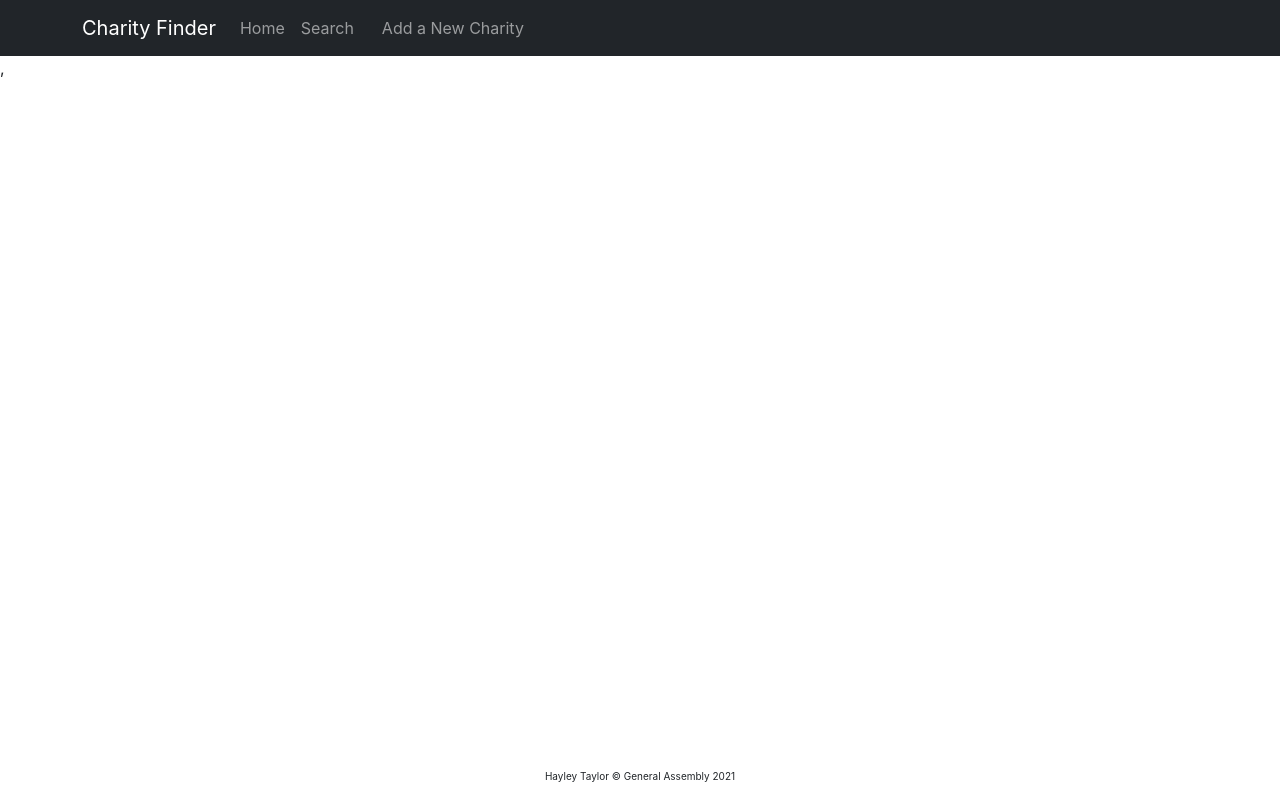
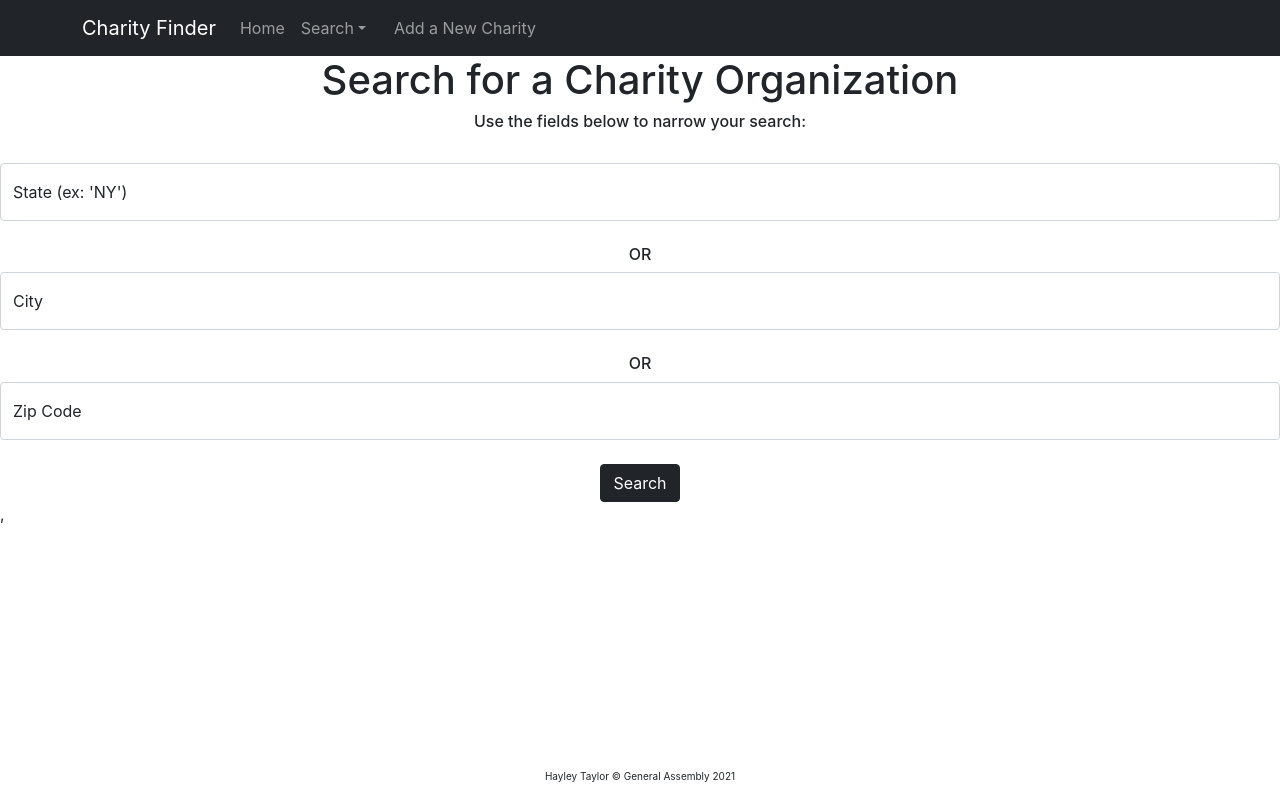
Before and after one commit to hayleytaylor29/Project4-Capstone, a React (Create React App) app in the folder charity_finder/frontend/: page /regionsearch in a window 1280 px wide. Built offline with nearby package versions, Linux system fonts and the light colour scheme.

Commit message:
building more of the backend, working on api call

```diff
--- a/charity_finder/frontend/public/index.html
+++ b/charity_finder/frontend/public/index.html
@@ -15,6 +15,7 @@
   integrity="sha384-EVSTQN3/azprG1Anm3QDgpJLIm9Nao0Yz1ztcQTwFspd3yD65VohhpuuCOmLASjC"
   crossorigin="anonymous"
 />
+
     <title>Charity Finder</title>
   </head>
   <body>
--- a/charity_finder/frontend/src/App.js
+++ b/charity_finder/frontend/src/App.js
@@ -3,7 +3,9 @@ import { Route, Switch } from 'react-router-dom';
 import Navigation from './components/navigation';
 import Home from './pages/home';
 import Footer from './components/footer';
-import Search from './pages/search';
+import OrgSearch from './pages/orgSearch.js';
+import RegionSearch from './pages/regionSearch';
+import CauseSearch from './pages/causeSearch'
 
 function App() {
   return (
@@ -13,8 +15,14 @@ function App() {
       <Route exact path='/home'>
         <Home />
       </Route>
-      <Route path='/search'>
-        <Search />
+      <Route path='/orgsearch'>
+        <OrgSearch />
+      </Route>
+      <Route path='/regionsearch'>
+        <RegionSearch />
+      </Route>
+      <Route path='/causesearch'>
+        <CauseSearch />
       </Route>
     <Footer />
     </div>
--- a/charity_finder/frontend/src/components/navigation.js
+++ b/charity_finder/frontend/src/components/navigation.js
@@ -9,12 +9,11 @@ function Navigation(props) {
     <Navbar.Collapse id="basic-navbar-nav">
       <Nav className="me-auto">
         <Nav.Link href="/home">Home</Nav.Link>
-        <Nav.Link href="/search">Search</Nav.Link>
-        {/* <NavDropdown title="Search" id="basic-nav-dropdown" >
-          <NavDropdown.Item href="#action/3.0">By Organization Name</NavDropdown.Item>
-          <NavDropdown.Item href="#action/3.1">By Region</NavDropdown.Item>
-          <NavDropdown.Item href="#action/3.2">By Cause</NavDropdown.Item>
-        </NavDropdown> */}
+        <NavDropdown title="Search" id="basic-nav-dropdown" >
+          <NavDropdown.Item href="/orgsearch">By Organization Name</NavDropdown.Item>
+          <NavDropdown.Item href="/regionsearch">By Region</NavDropdown.Item>
+          <NavDropdown.Item href="/causesearch">By Cause</NavDropdown.Item>
+        </NavDropdown>
         <Container>
         <Nav.Link href="/newcharity">Add a New Charity</Nav.Link>
         </Container>
--- /dev/null
+++ b/charity_finder/frontend/src/pages/causeSearch.js
@@ -0,0 +1,29 @@
+import { Form, FloatingLabel, Button } from 'react-bootstrap';
+import React, { useState, useEffect } from 'react';
+
+function CauseSearch(props) {
+    const [searchTerm, setSearchTerm] = React.useState(null);
+    const handleChange = (event) => {
+        setSearchTerm(event.target.value)
+    }
+    const handleSubmit = (event) => {
+        event.preventDefault();
+        props.charitySearch(searchTerm)
+    }
+    return(
+        <div align="center" max-width="50%">
+        <h1>Search for a Charity Organization</h1>
+        <h6>Use the fields below to narrow your search:</h6>
+        <br />
+        <Form onSubmit={handleSubmit}>
+        <FloatingLabel controlId="floatingInput" label="Cause" className="cause" onChange={handleChange}>
+            <Form.Control type="text" placeholder="cause" />
+            </FloatingLabel>
+            <br />
+        <Button variant="dark" type="submit">Search</Button>
+        </Form>
+        </div>
+    )
+}
+
+export default CauseSearch;
--- /dev/null
+++ b/charity_finder/frontend/src/pages/orgSearch.js
@@ -0,0 +1,29 @@
+import { Form, FloatingLabel, Button } from 'react-bootstrap';
+import React, { useState, useEffect } from 'react';
+
+function OrgSearch(props) {
+    const [searchTerm, setSearchTerm] = React.useState(null);
+    const handleChange = (event) => {
+        setSearchTerm(event.target.value)
+    }
+    const handleSubmit = (event) => {
+        event.preventDefault();
+        props.charitySearch(searchTerm)
+    }
+    return(
+        <div align="center" max-width="50%">
+        <h1>Search for a Charity Organization</h1>
+        <h6>Use the fields below to narrow your search:</h6>
+        <br />
+        <Form onSubmit={handleSubmit}>
+        <FloatingLabel controlId="floatingInput" label="Name of Organization" className="orgname" onChange={handleChange}>
+            <Form.Control type="text" placeholder="orgname" />
+        </FloatingLabel>
+            <br />
+        <Button variant="dark" type="submit">Search</Button>
+        </Form>
+        </div>
+    )
+}
+
+export default OrgSearch;
--- /dev/null
+++ b/charity_finder/frontend/src/pages/regionSearch.js
@@ -0,0 +1,39 @@
+import { Form, FloatingLabel, Button } from 'react-bootstrap';
+import React, { useState, useEffect } from 'react';
+
+function RegionSearch(props) {
+    const [searchTerm, setSearchTerm] = React.useState(null);
+    const handleChange = (event) => {
+        setSearchTerm(event.target.value)
+    }
+    const handleSubmit = (event) => {
+        event.preventDefault();
+        props.charitySearch(searchTerm)
+    }
+    return(
+        <div align="center" max-width="50%">
+        <h1>Search for a Charity Organization</h1>
+        <h6>Use the fields below to narrow your search:</h6>
+        <br />
+        <Form onSubmit={handleSubmit}>
+        <FloatingLabel controlId="floatingInput" label="State (ex: 'NY')" width="50%" className="region" onChange={handleChange}>
+            <Form.Control  type="text" placeholder="region" />
+        </FloatingLabel>
+        <br />
+        <h6>OR</h6>
+        <FloatingLabel controlId="floatingInput" label="City" width="50%" className="zip" onChange={handleChange}>
+            <Form.Control  type="text" placeholder="city" />
+        </FloatingLabel>
+        <br />
+        <h6>OR</h6>
+        <FloatingLabel controlId="floatingInput" label="Zip Code" width="50%" className="zip" onChange={handleChange}>
+            <Form.Control  type="text" placeholder="zip" />
+        </FloatingLabel>
+        <br />
+        <Button variant="dark" type="submit">Search</Button>
+        </Form>
+        </div>
+    )
+}
+
+export default RegionSearch;
--- a/charity_finder/frontend/src/pages/search.js
+++ /dev/null
@@ -1,25 +0,0 @@
-import { Form, FloatingLabel, Button } from 'react-bootstrap';
-import React from 'react';
-
-function Search() {
-    const [searchTerm, setSearchTerm] = React.useState(null);
-    const handleChange = (event) => {
-        setSearchTerm(event.target.value)
-    }
-    return(
-        <>
-        <h1>Search for a Charity Organization</h1>
-        <FloatingLabel controlId="floatingInput" label="Name of Organization" className="mb-3">
-            <Form.Control type="text" placeholder="orgname" />
-        </FloatingLabel>
-        <FloatingLabel controlId="floatingInput" label="State (ex: 'NY')" width="50%" className="mb-3">
-            <Form.Control  type="text" placeholder="region" />
-        </FloatingLabel>
-        <FloatingLabel controlId="floatingInput" label="Cause" className="mb-3">
-            <Form.Control type="text" placeholder="cause" />
-            </FloatingLabel>
-        <Button variant="dark">Search</Button>
-        </>
-    )
-}
-export default Search;
```
Also changed, not shown: charity_finder/frontend/package.json (+7 -0 lines), charity_finder/frontend/src/components/charitySearch.js (added), 2 other files (tests, documents, lock files or other folders).
